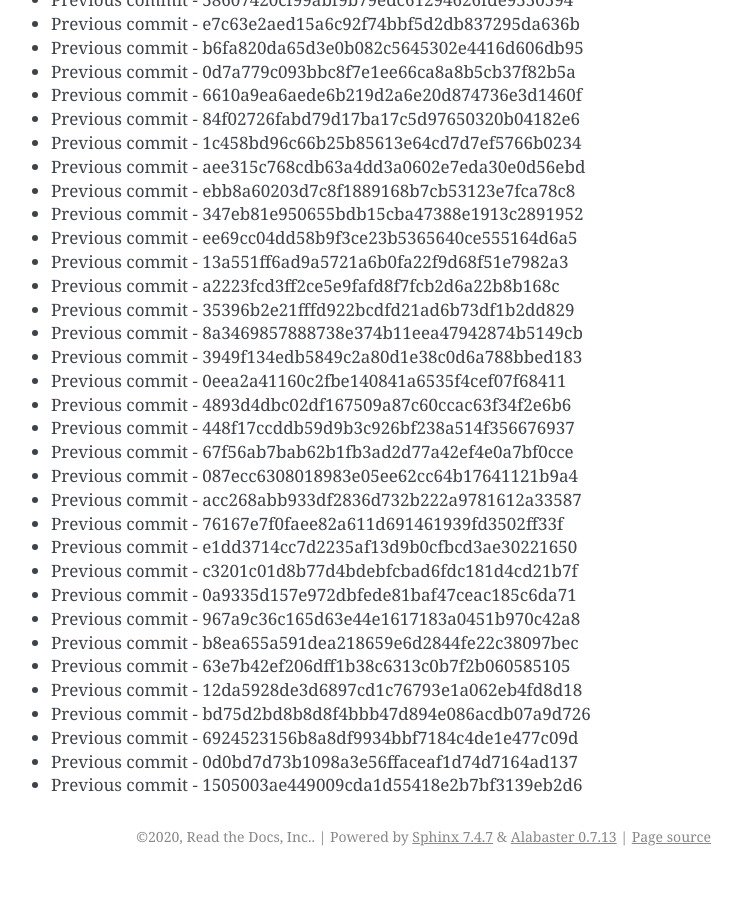
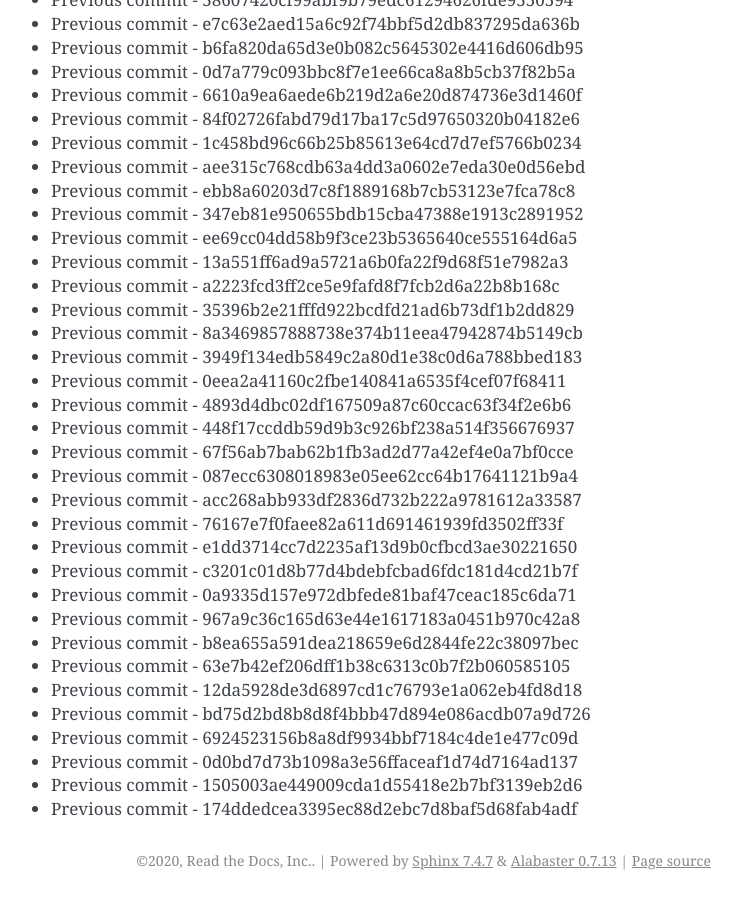
Before and after one commit to readthedocs/rtd-git-stresstest, a Sphinx documentation site: the page built from docs/updates.rst, in a window 1280 px wide and 900 px high, scrolled down 26475 px. Shown: the whole window, without its empty margins (399-1141 px from the left). Built offline with Sphinx 7.4.7, drawn with Linux system fonts in a browser that asks for light colours; before the commit the page ends 27351 px from its top, so only the background shows below that.

Commit message:
Generating commit from previous: 174ddedcea3395ec88d2ebc7d8baf5d68fab4adf

```diff
--- a/docs/updates.rst
+++ b/docs/updates.rst
@@ -1144,3 +1144,4 @@ It can be tested for any performance characteristics.
 * Previous commit - 6924523156b8a8df9934bbf7184c4de1e477c09d
 * Previous commit - 0d0bd7d73b1098a3e56ffaceaf1d74d7164ad137
 * Previous commit - 1505003ae449009cda1d55418e2b7bf3139eb2d6
+* Previous commit - 174ddedcea3395ec88d2ebc7d8baf5d68fab4adf
```
